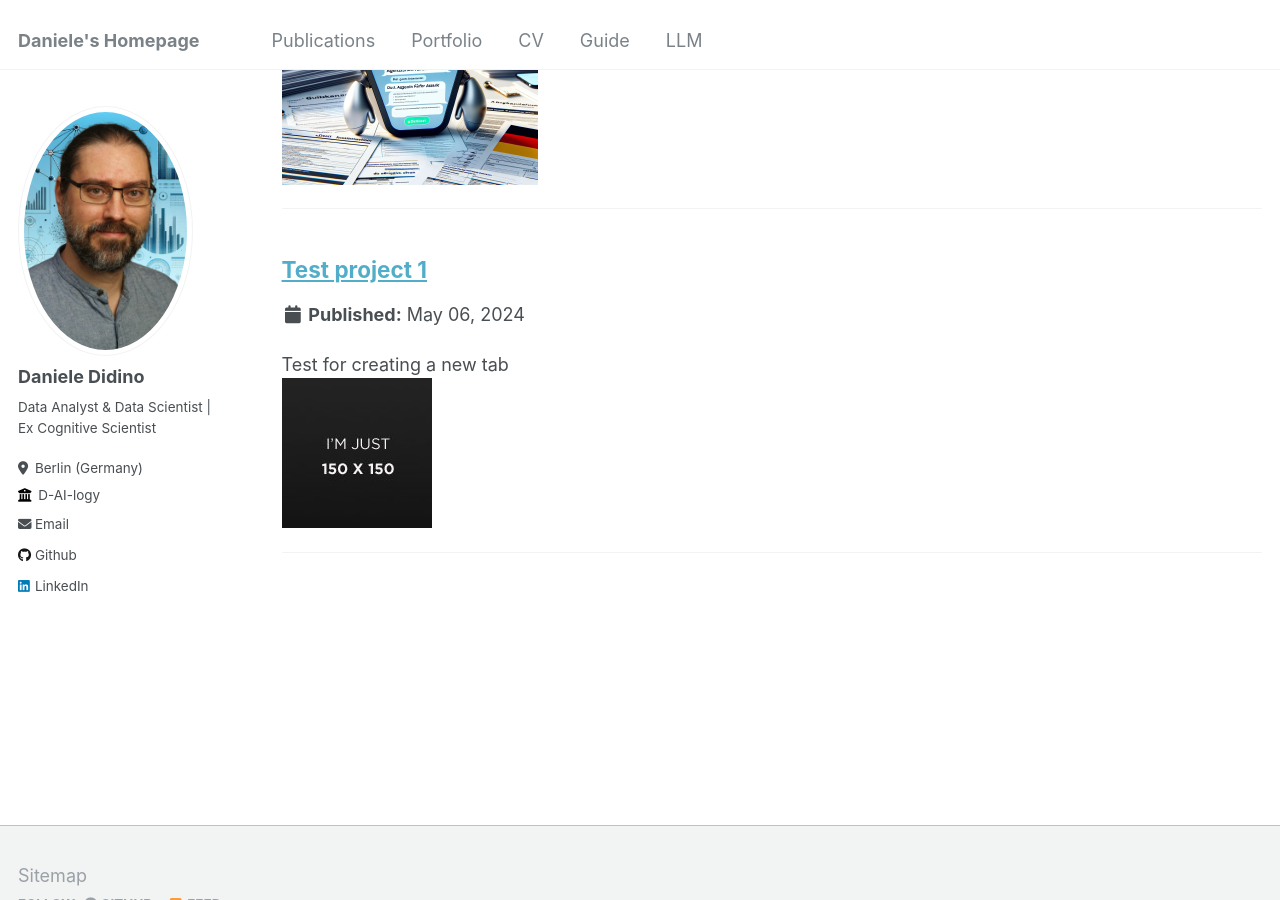
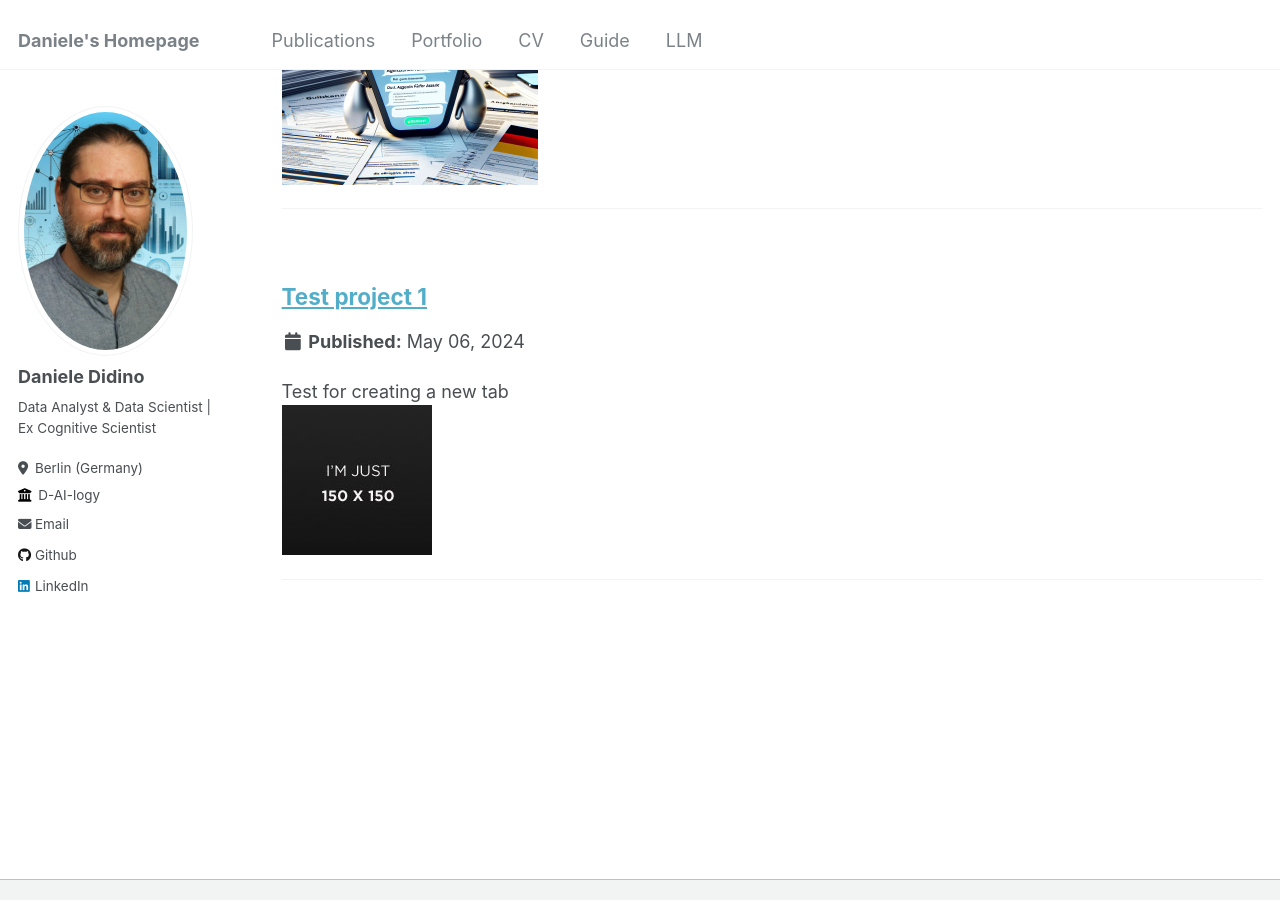
Before and after one commit to DanieleDidino/DanieleDidino.github.io, a Jekyll site: the page built from _pages/LLM.html, in a window 1280 px wide and 900 px high, scrolled down 373 px. Built offline with Jekyll 4.4.1, drawn with Linux system fonts in a browser that asks for light colours.

Commit message:
add lines between sections in LLM page

```diff
--- a/_pages/LLM.html
+++ b/_pages/LLM.html
@@ -10,5 +10,5 @@ author_profile: true
 
 {% for post in site.LLM_projects %}
   {% include archive-single.html %}
-  <hr style="height: 3px;"> <!-- Add a horizontal line between sections -->
+  <hr style="height: 30px;"> <!-- Add a horizontal line between sections -->
 {% endfor %}
```
